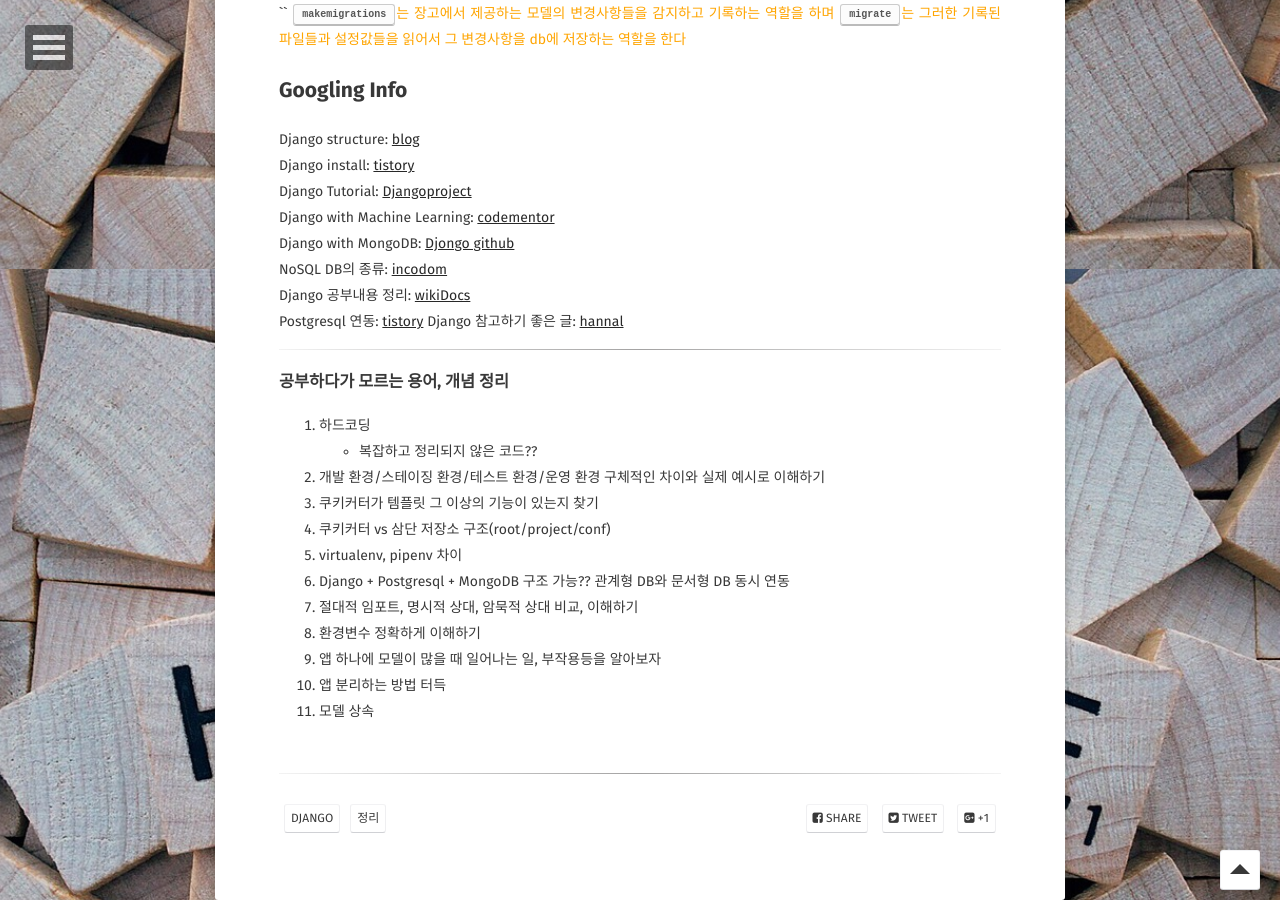
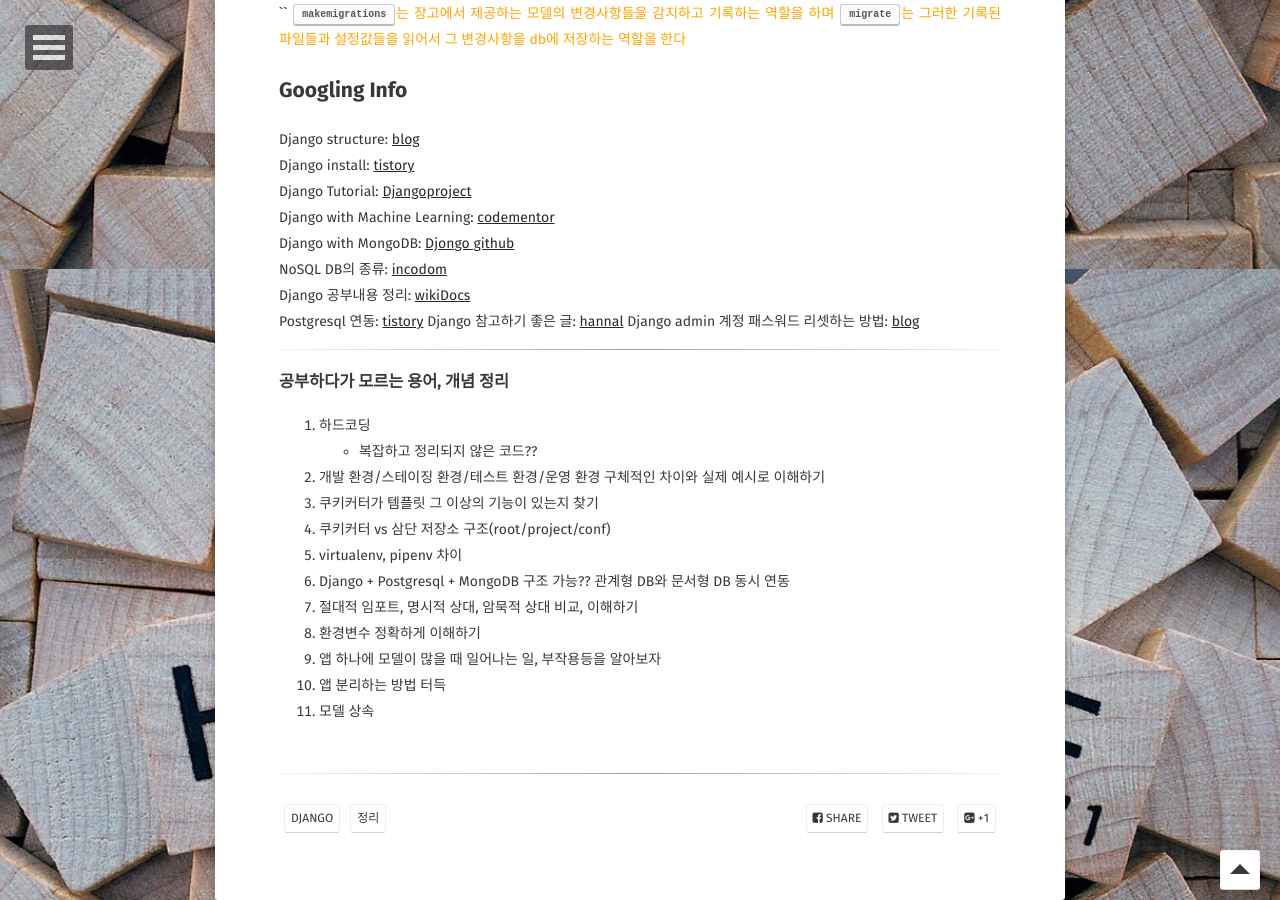
Before and after one commit to Jungjihyuk/JH_Life, a Jekyll site: the page built from _posts/2019-03-25-django.md, in a window 1280 px wide and 900 px high, scrolled down 4231 px. Built offline with Jekyll 4.4.1, drawn with Linux system fonts in a browser that asks for light colours; some web fonts are replaced; comment, search, counter and statistics services are not loaded.

Commit message:
내용 추가

```diff
--- a/_posts/2019-03-25-django.md
+++ b/_posts/2019-03-25-django.md
@@ -177,7 +177,7 @@
 Django 공부내용 정리: [wikiDocs](https://wikidocs.net/book/837)<br>
 Postgresql 연동: [tistory](https://it-tutorial.tistory.com/141?category=1011041)
 Django 참고하기 좋은 글: [hannal](https://blog.hannal.com)
-
+Django admin 계정 패스워드 리셋하는 방법: [blog](https://antilibrary.org/666)
 <hr>
 
 ### 공부하다가 모르는 용어, 개념 정리
```
